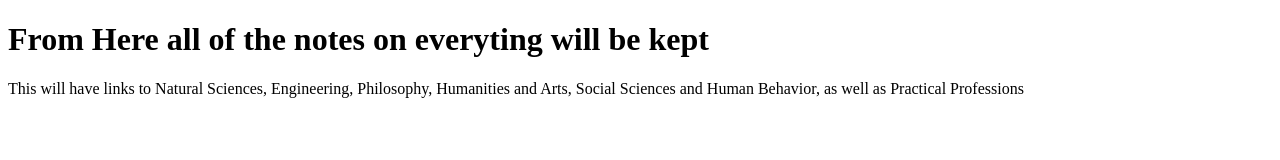
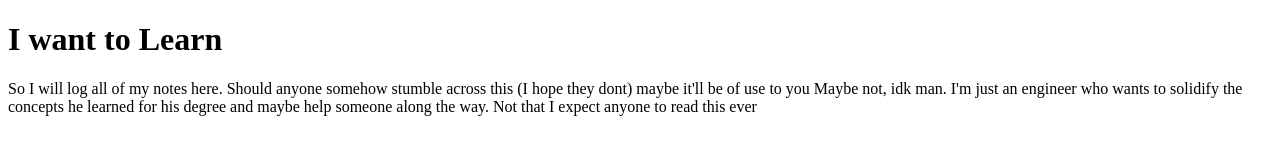
Before and after one commit to ColioDa/ColioDa.github.io, a plain HTML site: page tree.html in a window 1280 px wide. Drawn offline with Linux system fonts and the light colour scheme.

Commit message:
mess around

```diff
--- a/tree.html
+++ b/tree.html
@@ -4,7 +4,9 @@
     <title>Welcome to the (for now) Secret Tree</title>
   </head>
   <body>
-    <h1>From Here all of the notes on everyting will be kept</h1>
-    <p>This will have links to Natural Sciences, Engineering, Philosophy, Humanities and Arts, Social Sciences and Human Behavior, as well as Practical Professions</p>
+    <h1>I want to Learn</h1>
+    <p>So I will log all of my notes here. Should anyone somehow stumble across this (I hope they dont) maybe it'll be of use to you
+      Maybe not, idk man. I'm just an engineer who wants to solidify the concepts he learned for his degree and maybe help someone along the way. Not that I expect anyone to read this ever
+    </p>
   </body>
 </html>
```
